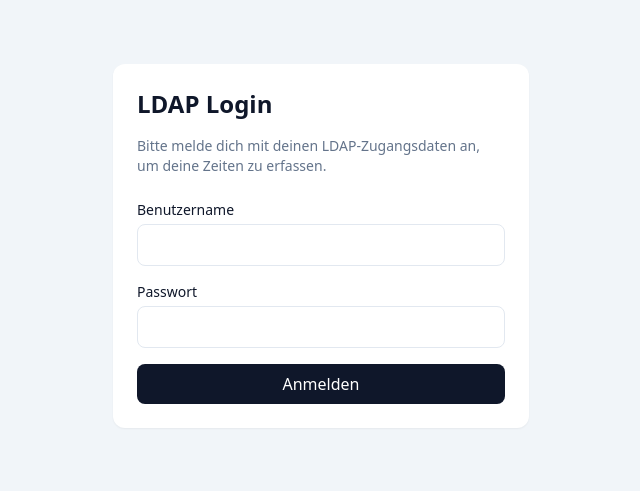
After one commit to akos0913/easy-timetracking, a FastAPI app: template templates/login.html in a window 1280 px wide. The commit adds this page. Shown: the top 491 px of the page, without its empty margins (319-959 px from the left). Run offline with FastAPI, Linux system fonts and the light colour scheme; the template is opened without the code that fills it, so the values that code supplies are empty; some libraries are stand-ins or nearby versions.

Commit message:
Add LDAP login and session-scoped tracking

```diff
--- a/app.py
+++ b/app.py
@@ -2,21 +2,29 @@
 from __future__ import annotations
 
 import datetime as dt
+import os
 import threading
 from typing import Optional
 
 from fastapi import FastAPI, Form, Query, Request
-from fastapi.responses import HTMLResponse, JSONResponse
+from fastapi.responses import HTMLResponse, JSONResponse, RedirectResponse
 from fastapi.staticfiles import StaticFiles
 from fastapi.templating import Jinja2Templates
+from ldap3 import Connection, Server
+from starlette.middleware.sessions import SessionMiddleware
 
 from auto_tracking import run_auto_tracking_loop
 from db import get_connection
 
 app = FastAPI(title="Easy Time Tracking")
+app.add_middleware(SessionMiddleware, secret_key=os.getenv("SESSION_SECRET", "change-me"))
 app.mount("/static", StaticFiles(directory="static"), name="static")
 
 templates = Jinja2Templates(directory="templates")
+
+LDAP_SERVER = os.getenv("LDAP_SERVER", "ldap://localhost")
+LDAP_BASE_DN = os.getenv("LDAP_BASE_DN", "dc=example,dc=local")
+LDAP_USER_ATTRIBUTE = os.getenv("LDAP_USER_ATTRIBUTE", "uid")
 
 
 def _serialize_session(row: dict) -> dict:
@@ -30,23 +38,105 @@ def _serialize_session(row: dict) -> dict:
     }
 
 
+def _get_current_user_id(request: Request) -> Optional[int]:
+    return request.session.get("user_id")
+
+
+def _get_current_username(request: Request) -> Optional[str]:
+    return request.session.get("username")
+
+
+def _require_login(request: Request) -> Optional[RedirectResponse]:
+    if _get_current_user_id(request) is None:
+        return RedirectResponse(url="/login", status_code=303)
+    return None
+
+
+def _authenticate_with_ldap(username: str, password: str) -> bool:
+    if not username or not password:
+        return False
+
+    server = Server(LDAP_SERVER)
+    bind_dn = f"{LDAP_USER_ATTRIBUTE}={username},{LDAP_BASE_DN}"
+    try:
+        with Connection(server, user=bind_dn, password=password, auto_bind=True):
+            return True
+    except Exception:
+        return False
+
+
+def _get_or_create_user(username: str) -> int:
+    with get_connection() as connection:
+        cursor = connection.cursor(dictionary=True)
+        cursor.execute(
+            "SELECT id FROM users WHERE ldap_username = %s",
+            (username,),
+        )
+        row = cursor.fetchone()
+        if row:
+            return row["id"]
+
+        cursor.execute(
+            "INSERT INTO users (name, ldap_username) VALUES (%s, %s)",
+            (username, username),
+        )
+        connection.commit()
+        return cursor.lastrowid
+
+
 @app.on_event("startup")
 def start_auto_tracking() -> None:
     thread = threading.Thread(target=run_auto_tracking_loop, daemon=True)
     thread.start()
 
 
+@app.get("/login", response_class=HTMLResponse)
+def login_form(request: Request) -> HTMLResponse:
+    return templates.TemplateResponse("login.html", {"request": request, "error": None})
+
+
+@app.post("/login")
+def login(request: Request, username: str = Form(...), password: str = Form(...)) -> HTMLResponse:
+    if not _authenticate_with_ldap(username, password):
+        return templates.TemplateResponse(
+            "login.html",
+            {"request": request, "error": "Login fehlgeschlagen. Bitte prüfen."},
+            status_code=401,
+        )
+
+    user_id = _get_or_create_user(username)
+    request.session["user_id"] = user_id
+    request.session["username"] = username
+    return RedirectResponse(url="/", status_code=303)
+
+
+@app.post("/logout")
+def logout(request: Request) -> RedirectResponse:
+    request.session.clear()
+    return RedirectResponse(url="/login", status_code=303)
+
+
 @app.get("/", response_class=HTMLResponse)
 def index(request: Request) -> HTMLResponse:
-    with get_connection() as connection:
-        cursor = connection.cursor(dictionary=True)
-        cursor.execute("SELECT id, name FROM users ORDER BY name")
-        users = cursor.fetchall()
-    return templates.TemplateResponse("index.html", {"request": request, "users": users})
+    redirect = _require_login(request)
+    if redirect:
+        return redirect
+
+    return templates.TemplateResponse(
+        "index.html",
+        {
+            "request": request,
+            "username": _get_current_username(request),
+        },
+    )
 
 
 @app.post("/start")
-def start_session(user_id: int = Form(...)) -> JSONResponse:
+def start_session(request: Request) -> JSONResponse:
+    user_id = _get_current_user_id(request)
+    if user_id is None:
+        return JSONResponse({"error": "unauthorized"}, status_code=401)
+
     now = dt.datetime.utcnow()
     with get_connection() as connection:
         cursor = connection.cursor()
@@ -64,7 +154,11 @@ def start_session(user_id: int = Form(...)) -> JSONResponse:
 
 
 @app.post("/stop")
-def stop_session(user_id: int = Form(...)) -> JSONResponse:
+def stop_session(request: Request) -> JSONResponse:
+    user_id = _get_current_user_id(request)
+    if user_id is None:
+        return JSONResponse({"error": "unauthorized"}, status_code=401)
+
     now = dt.datetime.utcnow()
     with get_connection() as connection:
         cursor = connection.cursor()
@@ -82,22 +176,26 @@ def stop_session(user_id: int = Form(...)) -> JSONResponse:
 
 @app.get("/sessions")
 def list_sessions(
+    request: Request,
     user_id: Optional[int] = Query(None),
     date: Optional[str] = Query(None),
 ) -> JSONResponse:
+    session_user_id = _get_current_user_id(request)
+    if session_user_id is None:
+        return JSONResponse({"error": "unauthorized"}, status_code=401)
+
+    effective_user_id = user_id or session_user_id
+
     query = (
         """
         SELECT sessions.id, sessions.user_id, users.name AS user_name,
                sessions.start_time, sessions.end_time, sessions.note
         FROM sessions
         JOIN users ON sessions.user_id = users.id
-        WHERE 1=1
+        WHERE users.id = %s
         """
     )
-    params: list = []
-    if user_id:
-        query += " AND users.id = %s"
-        params.append(user_id)
+    params: list = [effective_user_id]
     if date:
         query += " AND DATE(sessions.start_time) = %s"
         params.append(date)
@@ -112,19 +210,27 @@ def list_sessions(
 
 
 @app.post("/note")
-def add_note(session_id: int = Form(...), note: str = Form(...)) -> JSONResponse:
+def add_note(request: Request, session_id: int = Form(...), note: str = Form(...)) -> JSONResponse:
+    user_id = _get_current_user_id(request)
+    if user_id is None:
+        return JSONResponse({"error": "unauthorized"}, status_code=401)
+
     with get_connection() as connection:
         cursor = connection.cursor()
         cursor.execute(
-            "UPDATE sessions SET note = %s WHERE id = %s",
-            (note, session_id),
+            "UPDATE sessions SET note = %s WHERE id = %s AND user_id = %s",
+            (note, session_id, user_id),
         )
         connection.commit()
     return JSONResponse({"status": "updated"})
 
 
-@app.get("/status/{user_id}")
-def presence_status(user_id: int) -> JSONResponse:
+@app.get("/status")
+def presence_status(request: Request) -> JSONResponse:
+    user_id = _get_current_user_id(request)
+    if user_id is None:
+        return JSONResponse({"error": "unauthorized"}, status_code=401)
+
     with get_connection() as connection:
         cursor = connection.cursor()
         cursor.execute(
--- a/requirements.txt
+++ b/requirements.txt
@@ -2,3 +2,4 @@ fastapi
 uvicorn
 mysql-connector-python
 jinja2
+ldap3
--- a/schema.sql
+++ b/schema.sql
@@ -1,7 +1,9 @@
 CREATE TABLE users (
     id INT AUTO_INCREMENT PRIMARY KEY,
     name VARCHAR(100) NOT NULL,
-    mac_address VARCHAR(32)
+    ldap_username VARCHAR(100) NOT NULL,
+    mac_address VARCHAR(32),
+    UNIQUE KEY unique_ldap_username (ldap_username)
 );
 
 CREATE TABLE sessions (
--- /dev/null
+++ b/templates/login.html
@@ -0,0 +1,52 @@
+<!DOCTYPE html>
+<html lang="de">
+  <head>
+    <meta charset="UTF-8" />
+    <meta name="viewport" content="width=device-width, initial-scale=1.0" />
+    <title>Login - Easy Time Tracking</title>
+    <script src="https://cdn.tailwindcss.com"></script>
+  </head>
+  <body class="bg-slate-100 text-slate-900">
+    <main class="max-w-md mx-auto px-4 py-16">
+      <div class="bg-white shadow-sm rounded-xl p-6">
+        <h1 class="text-2xl font-semibold mb-4">LDAP Login</h1>
+        <p class="text-sm text-slate-500 mb-6">
+          Bitte melde dich mit deinen LDAP-Zugangsdaten an, um deine Zeiten zu erfassen.
+        </p>
+        {% if error %}
+        <div class="bg-rose-50 text-rose-700 text-sm p-3 rounded-lg mb-4">
+          {{ error }}
+        </div>
+        {% endif %}
+        <form method="post" action="/login" class="space-y-4">
+          <div>
+            <label class="block text-sm font-medium mb-1" for="username">Benutzername</label>
+            <input
+              id="username"
+              name="username"
+              type="text"
+              required
+              class="w-full border border-slate-200 rounded-lg px-3 py-2"
+            />
+          </div>
+          <div>
+            <label class="block text-sm font-medium mb-1" for="password">Passwort</label>
+            <input
+              id="password"
+              name="password"
+              type="password"
+              required
+              class="w-full border border-slate-200 rounded-lg px-3 py-2"
+            />
+          </div>
+          <button
+            type="submit"
+            class="w-full bg-slate-900 text-white px-4 py-2 rounded-lg hover:bg-slate-800"
+          >
+            Anmelden
+          </button>
+        </form>
+      </div>
+    </main>
+  </body>
+</html>
```
Also changed, not shown: static/app.js (+4 -8 lines), templates/index.html (+21 -25 lines), README.md.
